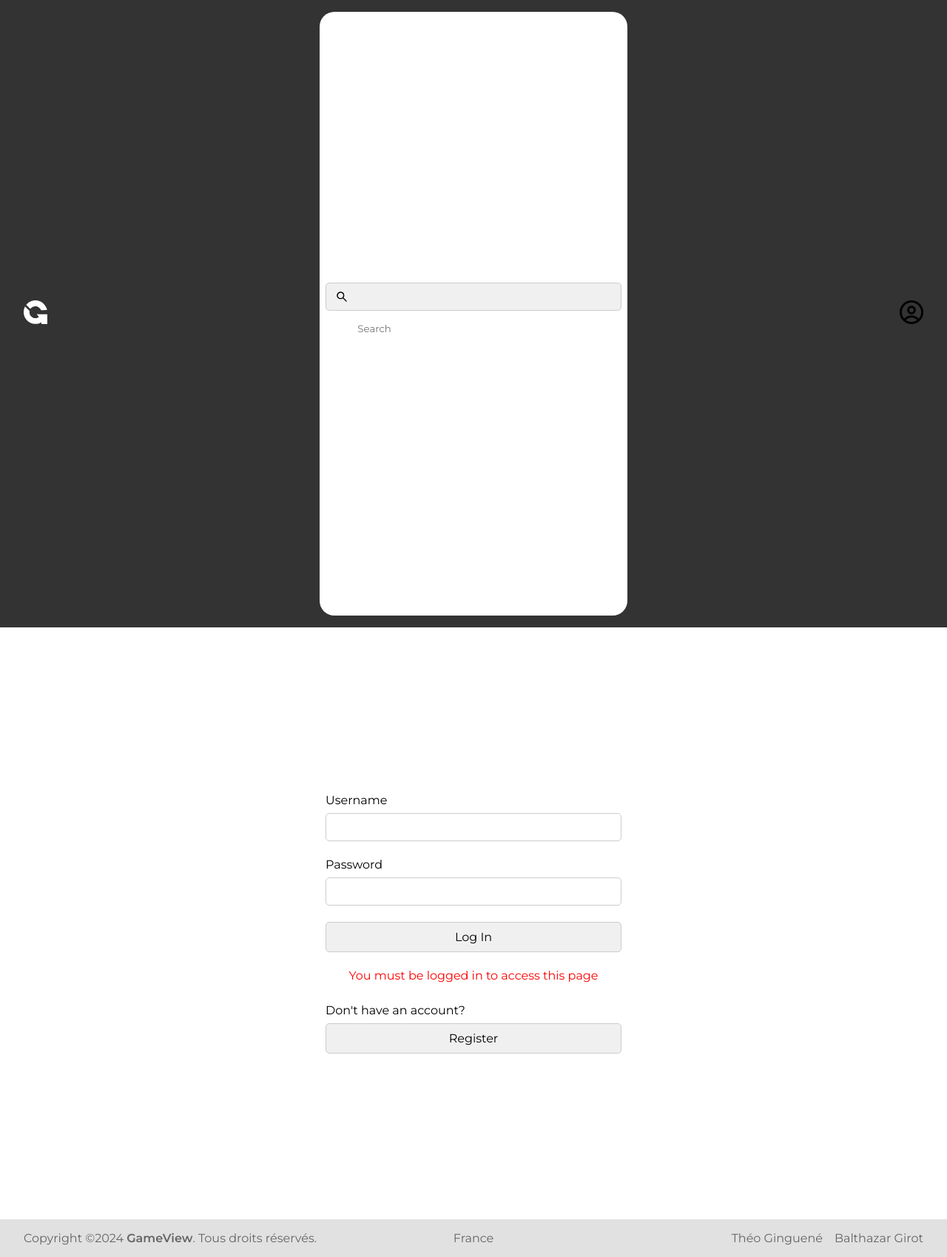
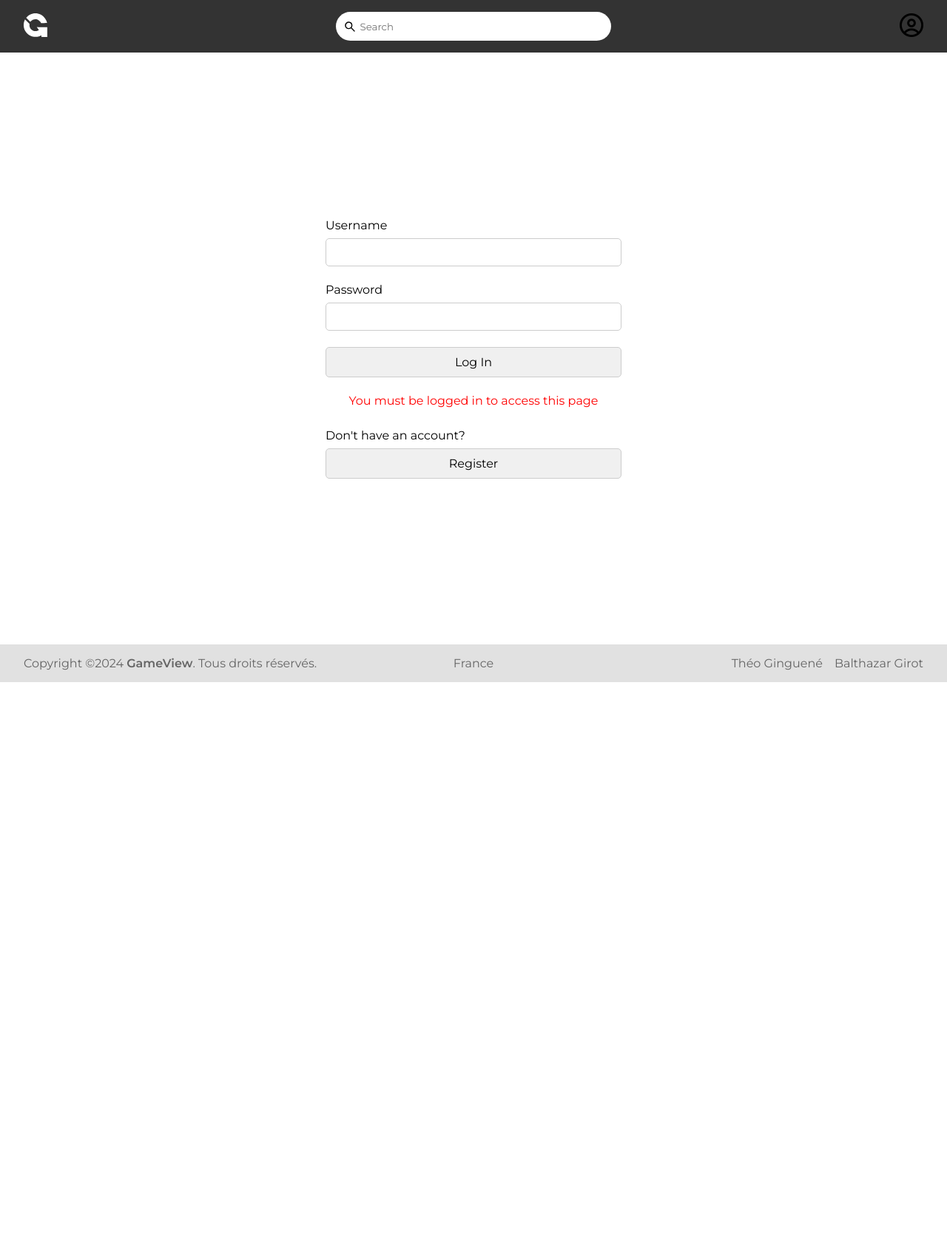
Before and after one commit to Oetgin/gameview, a PHP site: the page made by src/pages/login.php in a window 1280 px wide. Shown: the whole page at 74% size. After the commit the page ends 922 px from the top, so only its background shows below. Run offline with PHP 8.4, Linux system fonts and the light colour scheme; style sheets or scripts are compiled from the project's sources; some web fonts are replaced.

Commit message:
Fixed login and register scss

```diff
--- a/src/pages/login.php
+++ b/src/pages/login.php
@@ -36,7 +36,7 @@ require_once(DOCUMENT_ROOT . '/src/components/article-card.php');
         <?php includeHeader(); ?>
 
         <main>
-            <form action="/src/actions/login.php" method="post">
+            <form action="/src/actions/login.php" method="post" class="classic-form">
                 <div class="form-group">
                     <label for="username">Username</label>
                     <input type="text" id="username" name="username" required>
--- a/src/pages/register.php
+++ b/src/pages/register.php
@@ -36,7 +36,7 @@ require_once(DOCUMENT_ROOT . '/src/components/article-card.php');
         <?php includeHeader(); ?>
 
         <main>
-            <form action="/src/actions/register.php" method="post">
+            <form action="/src/actions/register.php" method="post" class="classic-form">
                 <div class="form-group">
                     <label for="username">Username</label>
                     <input type="text" id="username" name="username" required>
--- a/src/styles/pages/register.css
+++ b/src/styles/pages/register.css
@@ -1,4 +1,4 @@
-form {
+.classic-form {
   display: flex;
   flex-direction: column;
   align-items: center;
@@ -6,24 +6,24 @@ form {
   height: 100vh;
   gap: 0.75em;
 }
-form .form-group {
+.classic-form .form-group {
   display: flex;
   flex-direction: column;
   align-items: flex-start;
   justify-content: center;
   gap: 0.5em;
 }
-form .form-section {
+.classic-form .form-section {
   margin-top: 1em;
 }
-form input {
+.classic-form input {
   margin-bottom: 10px;
   padding: 10px;
   width: 400px;
   border: 1px solid #ccc;
   border-radius: 5px;
 }
-form button {
+.classic-form button {
   padding: 10px;
   width: 400px;
   border: 1px solid #ccc;
@@ -31,9 +31,9 @@ form button {
   background-color: #f0f0f0;
   cursor: pointer;
 }
-form .redirect {
+.classic-form .redirect {
   margin-top: 10px;
 }
-form .redirect-error {
+.classic-form .redirect-error {
   color: red;
 }/*# sourceMappingURL=register.css.map */
--- a/src/styles/pages/register.scss
+++ b/src/styles/pages/register.scss
@@ -1,4 +1,4 @@
-form {
+.classic-form {
     display: flex;
     flex-direction: column;
     align-items: center;
```
